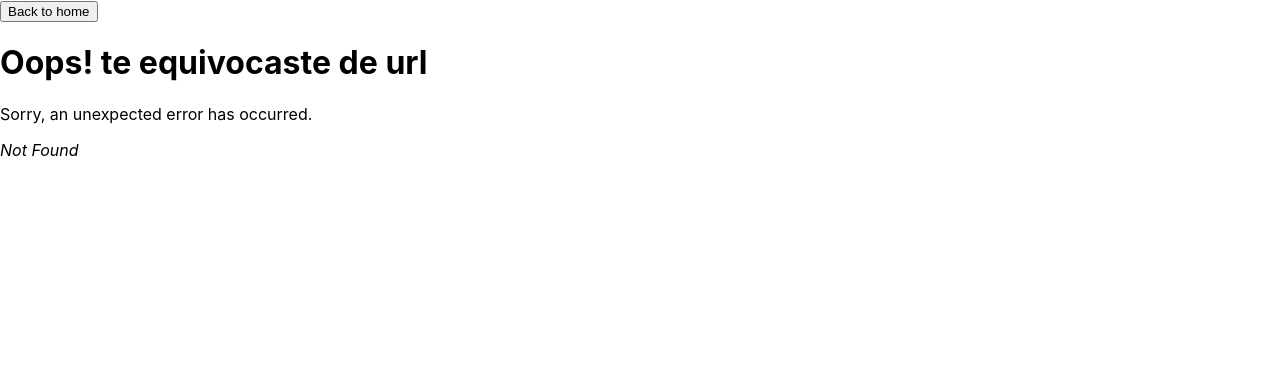
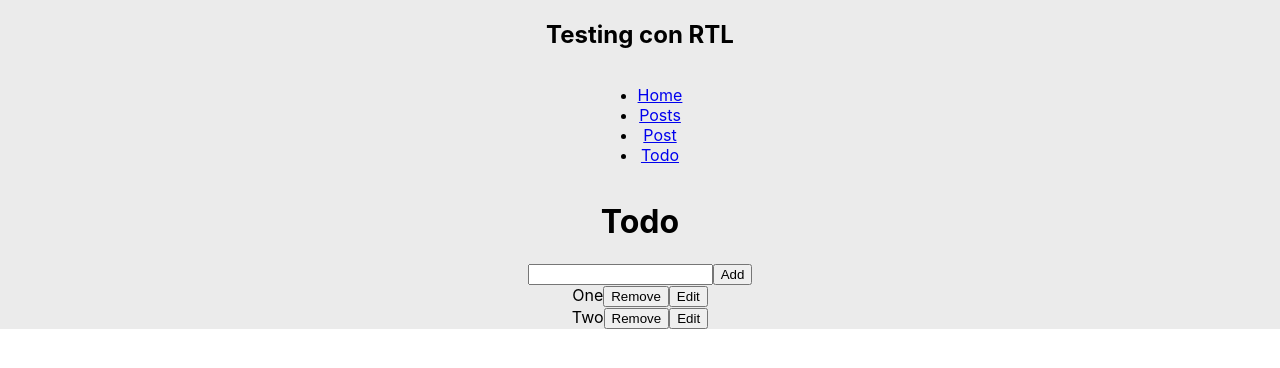
Before and after one commit to MarcosRissottoB/clases-react-digital-house, a React (Create React App) app: page /todo in a window 1280 px wide. Before the commit this address had no page. Shown: the top 368 px of the page. Built offline with nearby package versions, Linux system fonts and the light colour scheme.

Commit message:
todo con useReducer

```diff
--- a/src/App.js
+++ b/src/App.js
@@ -4,7 +4,6 @@ import { Link, Outlet } from "react-router-dom";
 import { UserContext } from './context/userContext'
 
 function App() {
-
   const [user, setState] = useState({
     name: 'John',
     lastname: 'Smith',
@@ -23,11 +22,14 @@ function App() {
             <li>
 
               {/* <a href="/posts">Posts</a> */}
-              <Link to="/posts">Posts con Link</Link>
+              <Link to="/posts">Posts </Link>
             </li>
             <li>
               {/* <a href="/posts/1234">Post</a> */}
-              <Link to="/posts/12">Post con Link</Link>
+              <Link to="/posts/12">Post </Link>
+            </li>
+            <li>
+              <Link to="/todo">Todo</Link>
             </li>
           </ul>
         </nav>
--- a/src/componentes/crud/index.js
+++ b/src/componentes/crud/index.js
@@ -1,4 +1,4 @@
-import React, { useEffect, useState } from 'react';
+import React, { useEffect, useState, useReducer } from 'react';
 import axios from 'axios';
 
 import { List } from '../list';
--- /dev/null
+++ b/src/componentes/todo/addTodo.jsx
@@ -0,0 +1,11 @@
+import React, {useState} from "react";
+
+export const AddTodo = ({add}) => {
+  const [text, setText] = useState("");
+  return (
+    <div className="AddTodo">
+      <input value={text} onChange={e => setText(e.target.value)} className="AddTodoInput" />
+      <button className="AddTodoButton" onClick={() => {add(text); setText("")}}>Add</button>
+    </div>
+  );
+}
--- /dev/null
+++ b/src/componentes/todo/reducer.js
@@ -0,0 +1,26 @@
+export const initialState = {
+  counter: 2,
+  todos: [{
+    id: 1,
+    text: "One",
+  }, {
+    id: 2,
+    text: "Two",
+  }],
+};
+
+export const TodoReducer = (state, action) => {
+  switch(action.type) {
+    case 'remove': {
+      const idx = state.todos.findIndex(t => t.id === action.id);
+      const todos = Object.assign([], state.todos);
+      todos.splice(idx, 1);
+      return {
+        counter: state.counter,
+        todos,
+      }
+    }
+    default:
+      return state;
+  }
+}
--- /dev/null
+++ b/src/componentes/todo/todo.jsx
@@ -0,0 +1,21 @@
+import React, {useState} from "react";
+
+export const Todo = ({ todo, remove, edit }) => {
+  const [mode, setMode] = useState("list");
+  const [text, setText] = useState(todo.text);
+  return (
+    <div className="Todo">
+      {mode === "list"
+        ? <>
+          <span className="TodoText">{todo.text}</span>
+          <button className="RemoveTodo" onClick={remove}>Remove</button>
+          <button className="EditTodo" onClick={() => setMode("edit")}>Edit</button>
+        </>
+        : <>
+          <input value={text} onChange={e => setText(e.target.value)} className="EditTodoInput" />
+          <button className="EditTodoSave" onClick={() => {edit(text); setMode("list");}}>Save</button>
+          <button className="EditTodoCancel" onClick={() => setMode("list")}>Cancel</button>
+        </>}
+    </div>
+  );
+}
--- /dev/null
+++ b/src/componentes/todo/todos.jsx
@@ -0,0 +1,25 @@
+import React, { useReducer } from "react";
+import { Todo } from "./todo.jsx";
+import { AddTodo } from './addTodo'
+import { TodoReducer, initialState} from "./reducer";
+// actions
+const REMOVE = "remove"
+const ADD = "add"
+
+export const TodoApp = () => {
+  const [state, dispatch] = useReducer(TodoReducer, initialState)
+
+  return (<>
+    <AddTodo
+      add={(text) => dispatch({type: ADD, text: text})}
+    />
+    {state.todos.map(t => (
+      <Todo
+        key={t.id}
+        todo={t}
+        remove={() => dispatch({type: REMOVE, id: 1})}
+        // edit={}
+      />
+    ))}
+  </>);
+}
--- a/src/index.js
+++ b/src/index.js
@@ -14,6 +14,7 @@ import { Home } from './pages/home/Home'
 import { Posts } from './pages/Posts'
 import { Post } from './pages/Post'
 import { Error } from './pages/Error'
+import { Todo } from './pages/Todo'
 
 const router = createBrowserRouter([
   {
@@ -33,6 +34,10 @@ const router = createBrowserRouter([
         path: "/posts/:id",
         element: <Post />,
       },
+      {
+        path: "/todo",
+        element: <Todo />,
+      },
     ]
   },
 
--- a/src/pages/Posts.jsx
+++ b/src/pages/Posts.jsx
@@ -4,7 +4,7 @@ export const Posts = () => {
   return (
     <div>
       <h1>Posts</h1>
-      <Crud />
+      {/* <Crud /> */}
     </div>
   )
 }
--- /dev/null
+++ b/src/pages/Todo.jsx
@@ -0,0 +1,10 @@
+import React from 'react'
+import { TodoApp } from '../componentes/todo/todos'
+export const Todo = () => {
+  return (
+    <div>
+      <h1>Todo</h1>
+      <TodoApp />
+    </div>
+  )
+}
```
Also changed, not shown: setupTests.js (added, +5 -0 lines), 1 other file (tests, documents, lock files or other folders).
